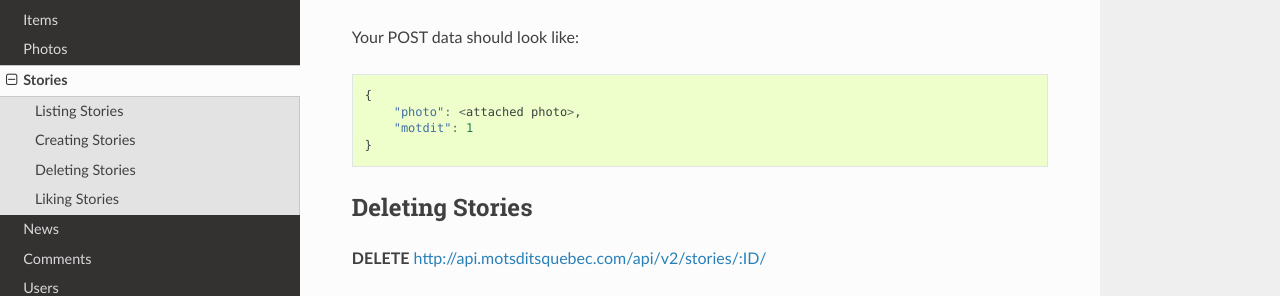
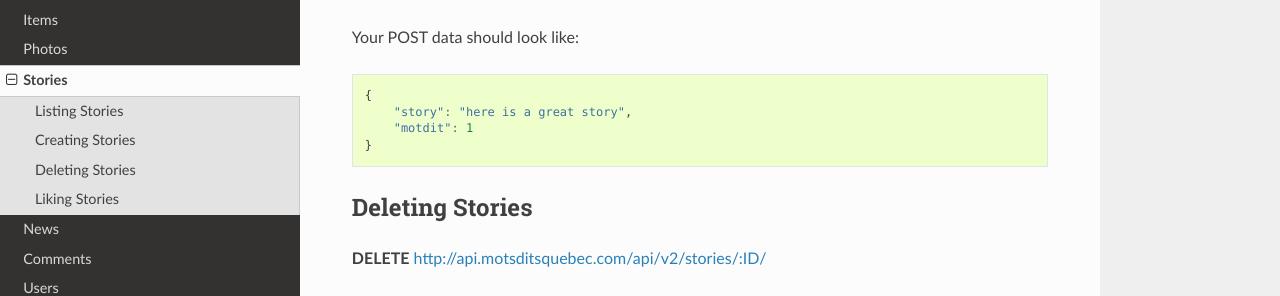
Before and after one commit to mikaeltheimer/mdq_api, a Sphinx documentation site: the page built from doc/stories.rst, in a window 1280 px wide and 900 px high, scrolled down 717 px. Shown: the part 155-451 px from the top of the window. Built offline with Sphinx 7.4.7 and the Read the Docs theme 2.0.0, drawn with Linux system fonts in a browser that asks for light colours; pages that are not in the unit, such as notebooks, are missing from menus.

Commit message:
fixing stories doc

```diff
--- a/doc/stories.rst
+++ b/doc/stories.rst
@@ -45,7 +45,7 @@ Your POST data should look like:
 .. code-block:: javascript
 
     {
-        "photo": <attached photo>,
+        "story": "here is a great story",
         "motdit": 1
     }
 
```
